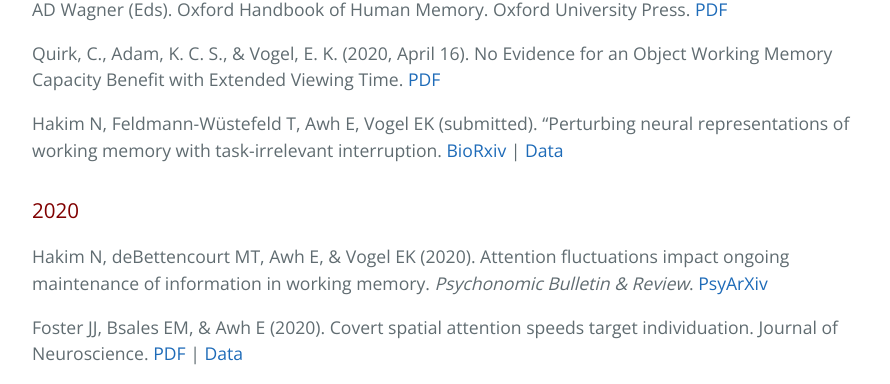
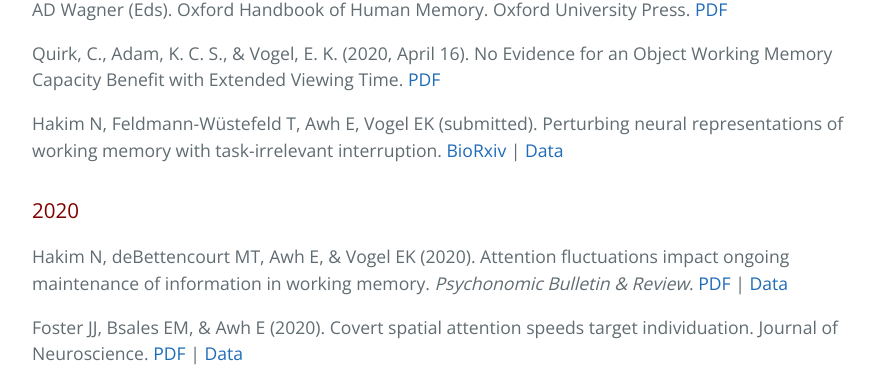
Before and after one commit to AwhVogelLab/awhvogellab.github.io, a Jekyll site: the page built from publications.md, in a window 1280 px wide and 900 px high, scrolled down 785 px. Shown: the part 149-533 px from the top of the window, without its empty margins (192-1082 px from the left). Built offline with Jekyll 4.4.1, drawn with Linux system fonts in a browser that asks for light colours; our own code applies the rules of GitHub Pages for plain Markdown files.

Commit message:
Update publications.md

```diff
--- a/publications.md
+++ b/publications.md
@@ -20,11 +20,11 @@ Foster JJ, Vogel EK, & Awh E (in press). Working memory as persistent neural act
 
 Quirk, C., Adam, K. C. S., & Vogel, E. K. (2020, April 16). No Evidence for an Object Working Memory Capacity Benefit with Extended Viewing Time. [PDF](https://osf.io/pzy5q/)
 
-Hakim N, Feldmann-Wüstefeld T, Awh E, Vogel EK (submitted). “Perturbing neural representations of working memory with task-irrelevant interruption. [BioRxiv](https://www.biorxiv.org/content/10.1101/716613v1) \| [Data](https://osf.io/g5ahn/?view_only=4dd5c22fdcb6457689d73d3bf892b5cb)
+Hakim N, Feldmann-Wüstefeld T, Awh E, Vogel EK (submitted). Perturbing neural representations of working memory with task-irrelevant interruption. [BioRxiv](https://www.biorxiv.org/content/10.1101/716613v1) \| [Data](https://osf.io/g5ahn/?view_only=4dd5c22fdcb6457689d73d3bf892b5cb)
 
 ### 2020
 
-Hakim N, deBettencourt MT, Awh E, & Vogel EK (2020). Attention fluctuations impact ongoing maintenance of information in working memory. *Psychonomic Bulletin & Review*. [PsyArXiv](https://psyarxiv.com/pxthv/)
+Hakim N, deBettencourt MT, Awh E, & Vogel EK (2020). Attention fluctuations impact ongoing maintenance of information in working memory. *Psychonomic Bulletin & Review*. [PDF](/files/pdfs/Hakim2020_Article_AttentionFluctuationsImpactOng.pdf)  \| [Data](https://osf.io/cg5f2/?view_only=ceb70b58c382498cb5d9ffc82223a157)
 
 Foster JJ, Bsales EM, & Awh E (2020). Covert spatial attention speeds target individuation. Journal of Neuroscience. [PDF](/files/pdfs/Foster2020.pdf) \| [Data](https://osf.io/a9mvb/)
 
```
